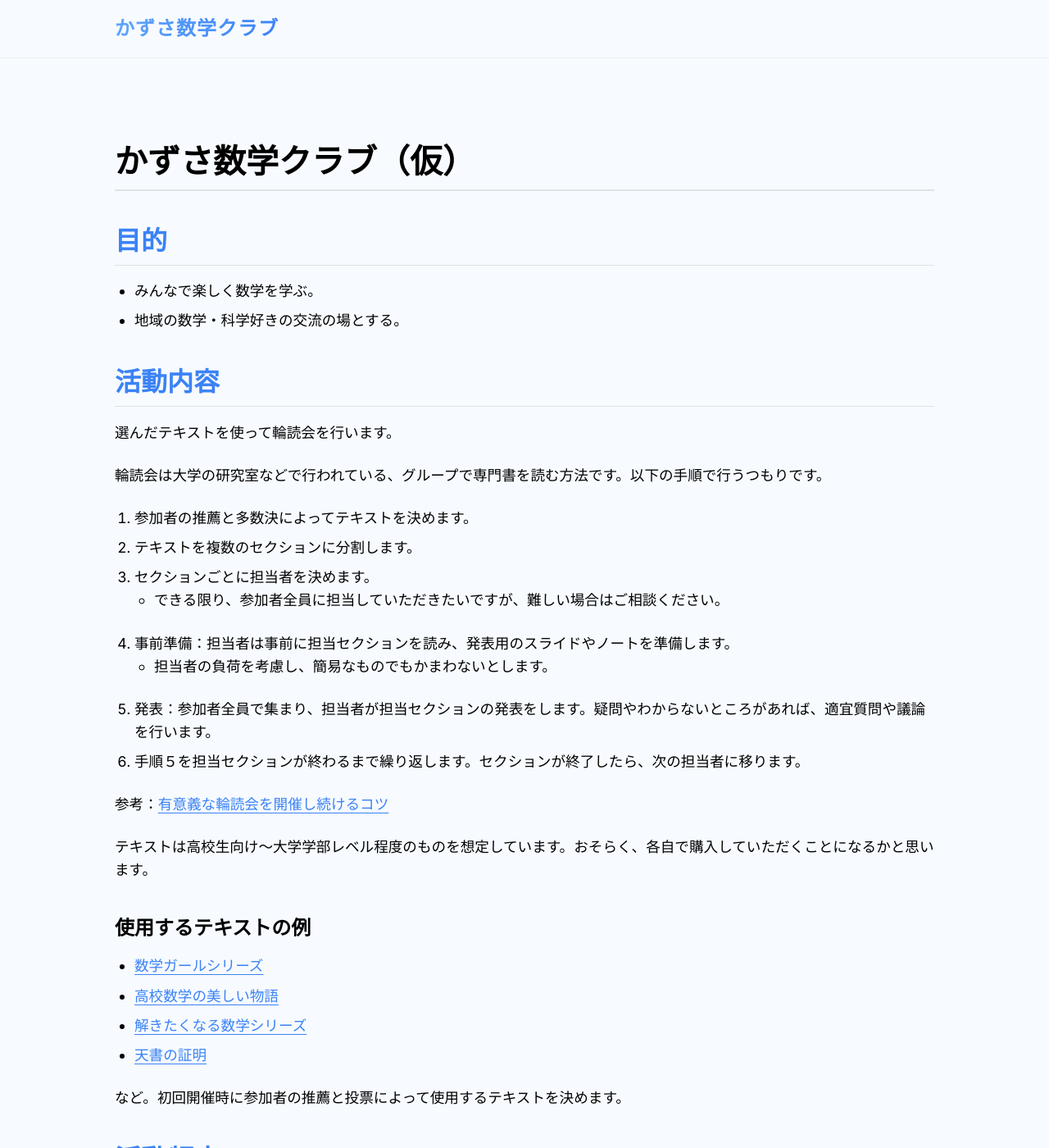
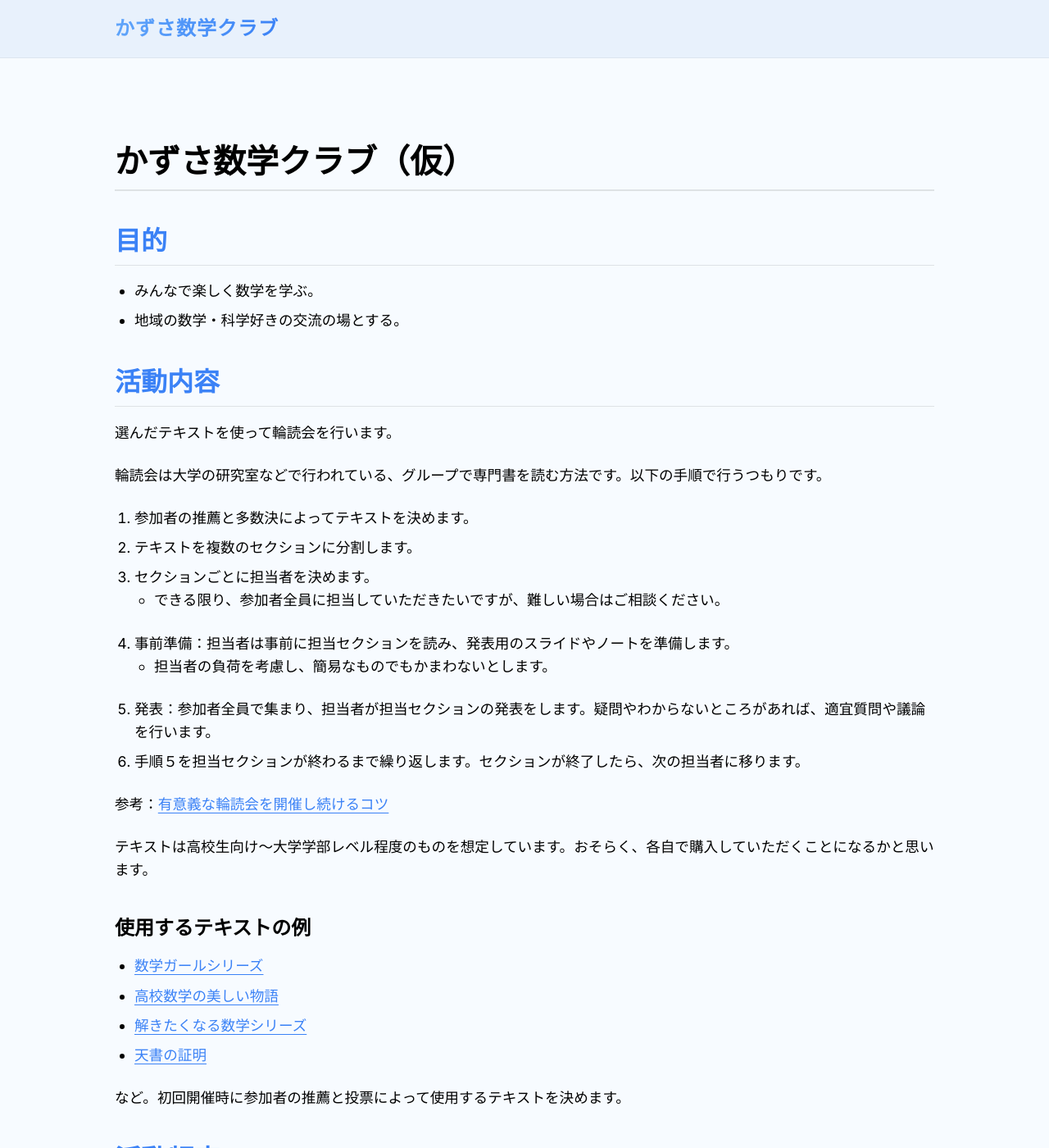
Before and after one commit to jumpeke/kazusa-math-club, a Jekyll site: the page built from index.md, in a window 1280 px wide and 1400 px high. Shown: the whole window at 82% size. Built offline with Jekyll 4.4.1, drawn with Linux system fonts in a browser that asks for light colours; our own code applies the rules of GitHub Pages for plain Markdown files.

Commit message:
style: update header and footer background colors using new variable

```diff
--- a/assets/css/style.css
+++ b/assets/css/style.css
@@ -2,6 +2,7 @@
     --primary-color: #3b82f6;
     --primary-hover: #2563eb;
     --bg-color: #f7fbff;
+    --header-footer-bg: #e8f1fc;
     --text-color: #000000;
     --content-bg: #e3f2fd;
     --accent: #10b981;
@@ -37,7 +38,7 @@ a:hover {
 
 /* Header */
 .header {
-    background: var(--bg-color);
+    background: var(--header-footer-bg);
     backdrop-filter: blur(12px);
     -webkit-backdrop-filter: blur(12px);
     border-bottom: 1px solid rgba(0, 0, 0, 0.05);
@@ -170,5 +171,5 @@ a:hover {
     padding: 30px 0;
     color: var(--text-color);
     border-top: 1px solid rgba(0, 0, 0, 0.05);
-    background: var(--bg-color);
+    background: var(--header-footer-bg);
 }
```
